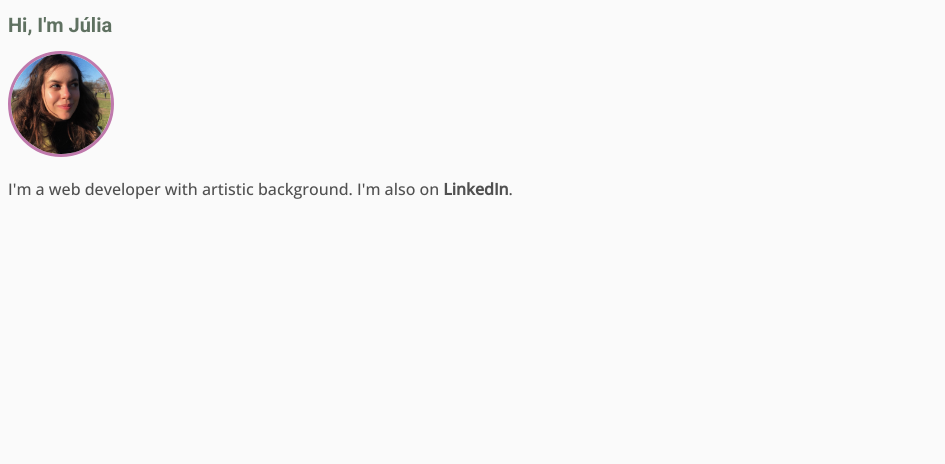
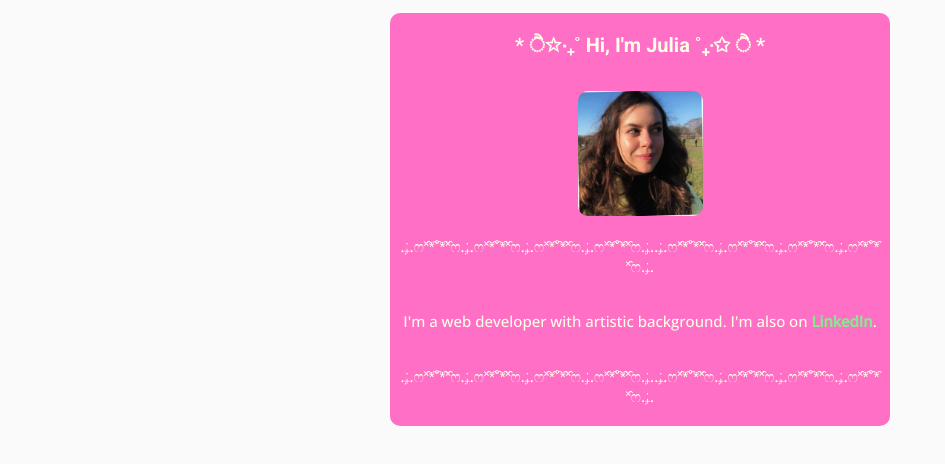
Before and after one commit to 54rtor1/profile, a plain HTML site: page index.html in a window 1280 px wide. Shown: the whole page, without its empty margins (0-945 px from the left). Drawn offline with nearby package versions, Linux system fonts and the light colour scheme.

Commit message:
make my profile prettier

```diff
--- a/index.html
+++ b/index.html
@@ -7,12 +7,18 @@
   <title>Julia Sartori's profile</title>
   <link rel="stylesheet" href="style.css">
   <link rel="stylesheet" href="https://use.fontawesome.com/releases/v5.6.3/css/all.css">
+  <meta name="viewport" content="width=device-width, initial-scale=1">
 </head>
 <body>
-  <div>
-    <h1>Hi, I'm Júlia</h1>
-    <img src="images/1647600588334.jpeg" width="100" alt="Julia Sartori's profile picture">
-    <p>I'm a web developer with artistic background. I'm also on <a href="https://www.linkedin.com/in/juliasartori01/" target="_blank">LinkedIn</a>.</p>
+
+  <div class="container">
+    <div class="card">
+      <h1>* ੈ✩‧₊˚ Hi, I'm Julia ˚₊‧✩ ੈ *</h1>
+      <img src="images/1647600588334.jpeg" width="100" alt="Julia Sartori's profile picture">
+      <p class="decoration">.₊̣̇.ෆ˟̑*̑˚̑*̑˟̑ෆ.₊̣̇.ෆ˟̑*̑˚̑*̑˟̑ෆ.₊̣̇.ෆ˟̑*̑˚̑*̑˟̑ෆ.₊̣̇.ෆ˟̑*̑˚̑*̑˟̑ෆ.₊̣̇..₊̣̇.ෆ˟̑*̑˚̑*̑˟̑ෆ.₊̣̇.ෆ˟̑*̑˚̑*̑˟̑ෆ.₊̣̇.ෆ˟̑*̑˚̑*̑˟̑ෆ.₊̣̇.ෆ˟̑*̑˚̑*̑˟̑ෆ.₊̣̇.</p>
+      <p>I'm a web developer with artistic background. I'm also on <a href="https://www.linkedin.com/in/juliasartori01/" target="_blank">LinkedIn</a>.</p>
+      <p class="decoration">.₊̣̇.ෆ˟̑*̑˚̑*̑˟̑ෆ.₊̣̇.ෆ˟̑*̑˚̑*̑˟̑ෆ.₊̣̇.ෆ˟̑*̑˚̑*̑˟̑ෆ.₊̣̇.ෆ˟̑*̑˚̑*̑˟̑ෆ.₊̣̇..₊̣̇.ෆ˟̑*̑˚̑*̑˟̑ෆ.₊̣̇.ෆ˟̑*̑˚̑*̑˟̑ෆ.₊̣̇.ෆ˟̑*̑˚̑*̑˟̑ෆ.₊̣̇.ෆ˟̑*̑˚̑*̑˟̑ෆ.₊̣̇.</p>
+    </div>
   </div>
 </body>
 </html>
--- a/style.css
+++ b/style.css
@@ -3,30 +3,69 @@
 body {
   background-color: #fafafa;
   font-family: 'Open Sans', sans-serif;
-  color: rgb(80, 80, 80)
+  color: rgb(251, 255, 233);
+}
+.container {
+  width: 500px;
+  margin: 0 auto;
 }
 
 h1 {
   font-size: 20px;
   font-family: 'Roboto', sans-serif;
-  color: #5F7161;
+  color: rgb(251, 255, 233);
+  text-align: center;
+  padding: 20px 20px 20px ;
+  ;
 }
 
+.card {
+  background-color: rgb(255, 111, 198);
+  border-radius: 10px;
+}
 
 img {
-  border-radius: 50%;
-  border: 3px solid rgb(191, 121, 172);
+  border-radius: 10px;
+  display: block;
+  margin-left: auto;
+  margin-right: auto;
+  width: 25%;
+  margin-bottom: 20px;
 }
 
+p {
+  text-align: center;
+  font-size: 15px;
+  padding-bottom: 20px;
+}
+
+p .decoration {
+  margin-left: 0;
+  margin-right: 0;
+}
 a:link, a:visited {
   text-decoration: none;
-  color: rgb(80, 80, 80);
+  color: #82eb8e;
   font-weight: bolder;
 }
 a:hover {
-  color: rgb(191, 121, 172);
+  opacity: 70%;
+  color: #ddeb82;
 }
 
-p .linkedin {
+@media (max-width: 720px) {
+  .container {
+    width: 70%;
+  }
+  p {
+    font-size: 70%;
+  }
+  h1 {
+    font-size: 80%;
+  }
+
+  .decoration{
+    font-size: 60%;
+  }
 
 }
```
